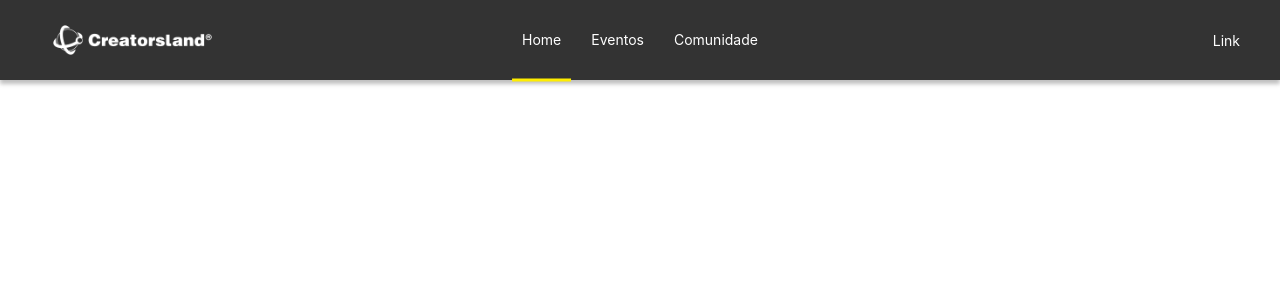
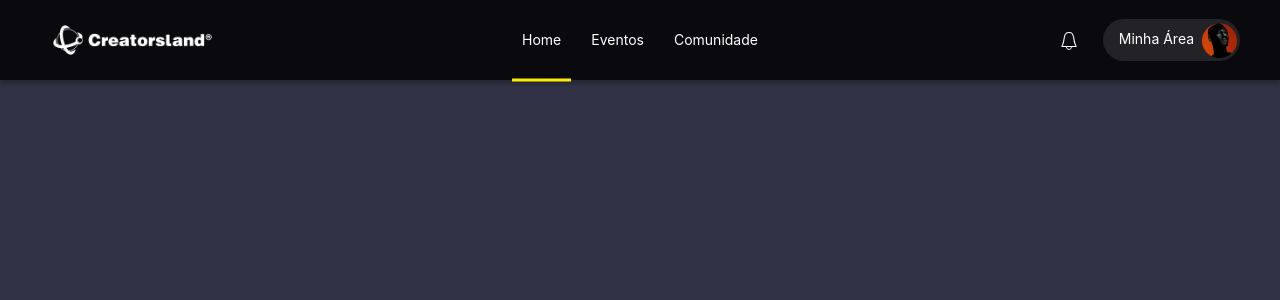
Before and after one commit to gustavohdo/CreatorsLand, an Angular app in the folder EventsList/: page / in a window 1280 px wide. Shown: the top 300 px of the page. Built offline with nearby package versions, Linux system fonts and the light colour scheme.

Commit message:
Adição de 'Minha Área' e responsividade do menu

```diff
--- a/EventsList/src/app/navbar/navbar.component.html
+++ b/EventsList/src/app/navbar/navbar.component.html
@@ -26,6 +26,13 @@
 
             <div id="sidenav" uk-offcanvas="flip: true" class="uk-offcanvas">
                 <div class="uk-offcanvas-bar">
+                        <a>
+                            <span class="notifications" uk-icon="icon: bell"></span>
+                        </a>
+                        <a href="">
+                            <span> Minha área </span>
+                            <img class="fotoPerfil" src="../../assets/image.png" alt="Foto de perfil">
+                        </a>
                         <ul class="uk-nav">
                             <li class="active">
                                 <a class="uk-text-capitalize" href="#">Home</a>
@@ -45,7 +52,13 @@
 
             <div class="uk-navbar-right uk-visible@s">
                 <div class="uk-navbar-item">
-                    <a href="#">Link</a>
+                    <a>
+                        <span  class="notifications" uk-icon="icon: bell"></span>
+                    </a>
+                    <button class="uk-button uk-button-secondary uk-text-capitalize">
+                        <span> Minha área </span>
+                        <img class="fotoPerfil" src="../../assets/image.png" alt="Foto de perfil">
+                    </button>
                 </div>
             </div>
         </div>
--- a/EventsList/src/app/navbar/navbar.component.sass
+++ b/EventsList/src/app/navbar/navbar.component.sass
@@ -33,3 +33,17 @@
         left: 1.07px
         gap: 0px
         opacity: 0px
+    .uk-button
+        width: Hug (138px)px
+        height: Hug (41px)px
+        padding: 0px 2px 2px 15px
+        gap: 10px
+        border-radius: 40px 40px 40px 40px
+        opacity: 0px
+        background: #FFFFFF1A
+    .fotoPerfil
+        width: 35px
+        height: 35px
+        margin-left: 4px
+    .notifications
+        margin-right: 20px
--- a/EventsList/src/styles.sass
+++ b/EventsList/src/styles.sass
@@ -1,3 +1,7 @@
 $primary-color: #000000
 $text-color: #FFFFFF
 $active: #FFED00
+
+body
+    background-color: #323247
+    height: 100vh
```
Also changed, not shown: EventsList/src/assets/image.png (added).
